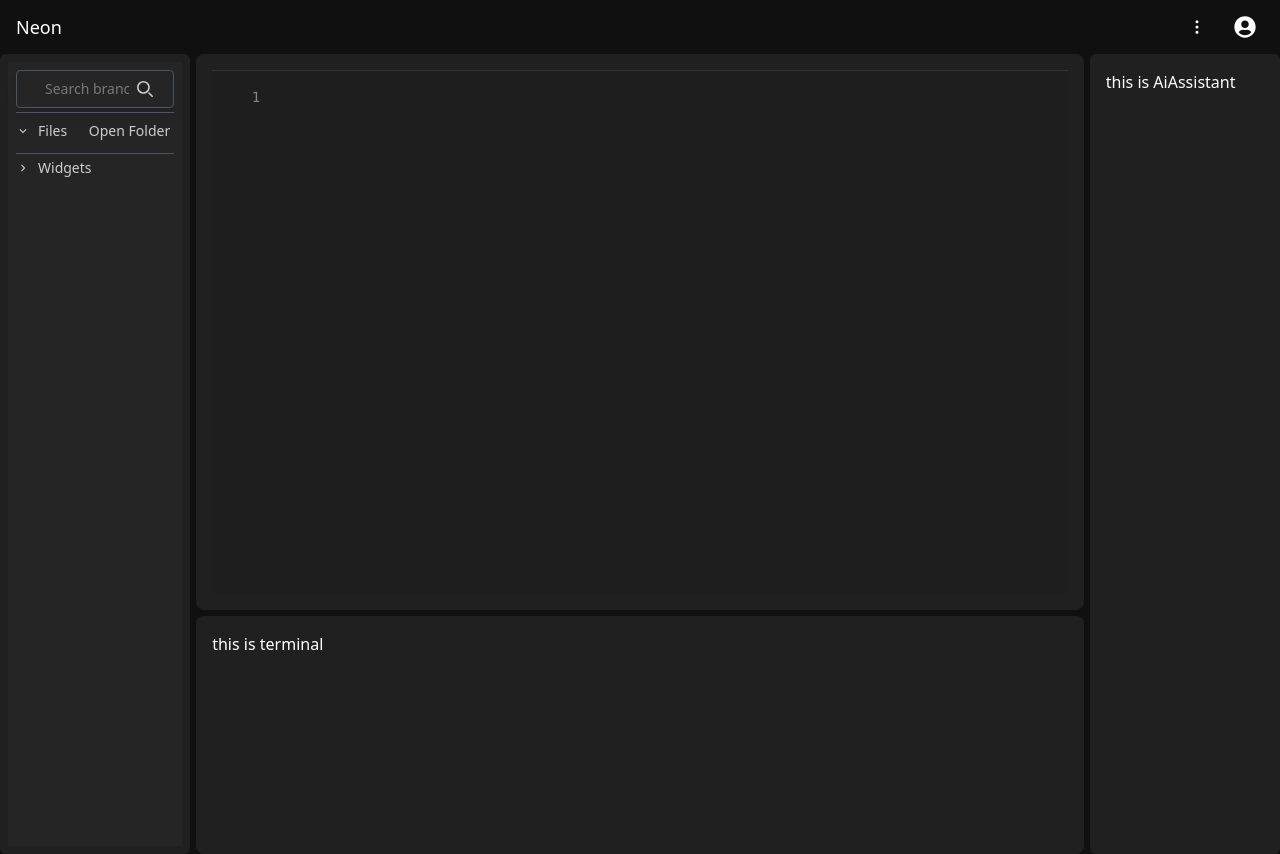
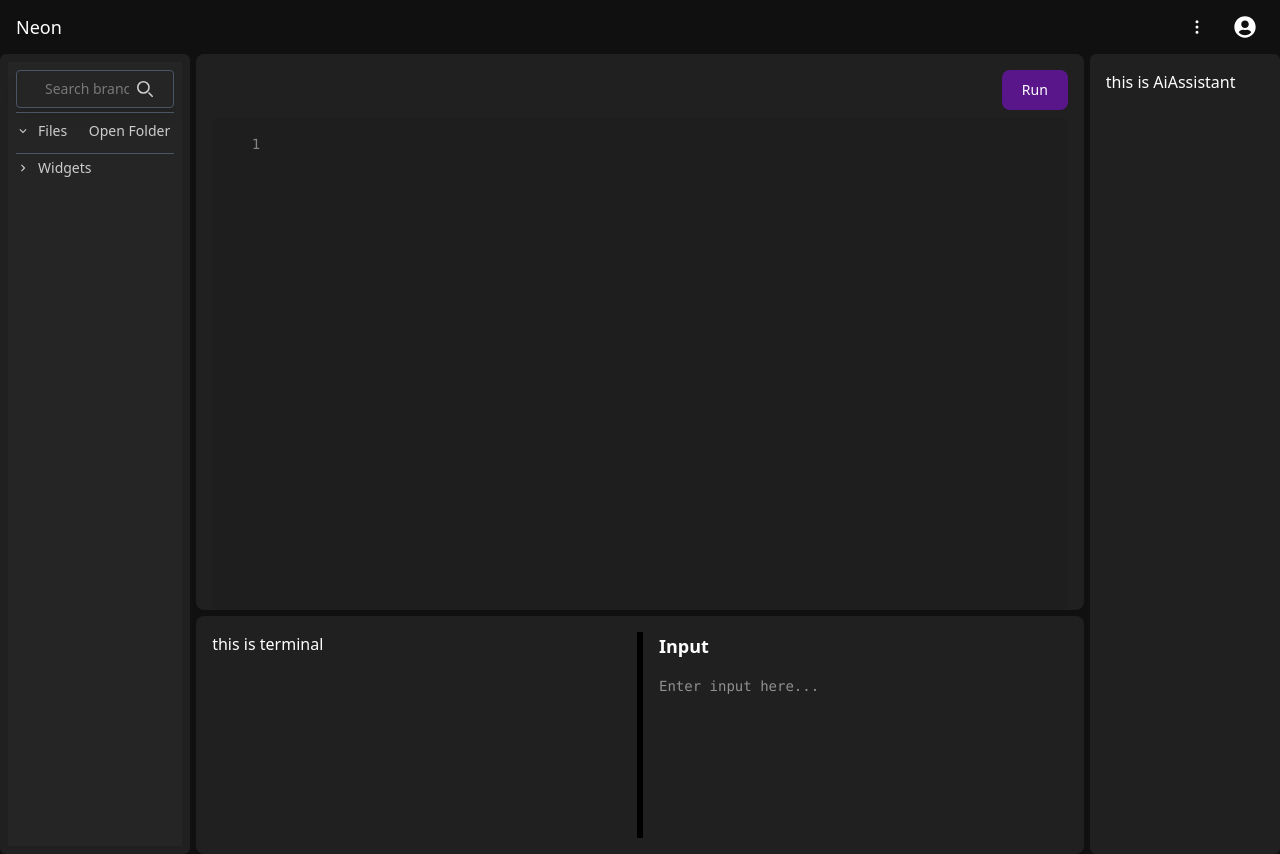
Before and after one commit to Mahbub2001/OxyGen-Scripts, a Next.js app: page / in a window 1280 px wide. After the commit the page ends 800 px from the top, so only its background shows below. Built offline with nearby package versions, Linux system fonts and the light colour scheme.

Commit message:
input_output

```diff
--- a/package.json
+++ b/package.json
@@ -9,6 +9,8 @@
     "lint": "next lint"
   },
   "dependencies": {
+    "axios": "^1.8.2",
+    "buffer": "^6.0.3",
     "flowbite-react": "^0.10.2",
     "lucide-react": "^0.477.0",
     "motion": "^12.4.10",
--- a/src/app/page.js
+++ b/src/app/page.js
@@ -41,7 +41,7 @@ export default function Home() {
   }
 
   return (
-    <div className="h-screen w-full sticky">
+    <div className="h-screen w-full sticky md:fixed">
       <div className="md:hidden flex justify-between p-4">
         <button onClick={toggleLeftSidebar}>
           <Menu className="h-6 w-6" />
--- a/src/components/Editor/Editor.js
+++ b/src/components/Editor/Editor.js
@@ -1,14 +1,20 @@
 "use client";
 import React, { useState, useEffect, useRef } from "react";
 
-function Editor({ fileContent, onContentChange }) {
+function Editor({ fileContent,setGetContent, onContentChange }) {
   const [content, setContent] = useState(fileContent);
   const textareaRef = useRef(null);
   const lineNumbersRef = useRef(null);
+  // console.log(content);
 
   useEffect(() => {
     setContent(fileContent);
   }, [fileContent]);
+
+  useEffect(() => {
+    setGetContent(content);
+  }, [content, setGetContent]);
+
 
   const handleChange = (e) => {
     const newContent = e.target.value;
--- a/src/components/EditorPanel/EditorPanel.js
+++ b/src/components/EditorPanel/EditorPanel.js
@@ -1,34 +1,127 @@
 "use client";
 
-import React from "react";
+import React, { useState } from "react";
 import { Panel, PanelGroup, PanelResizeHandle } from "react-resizable-panels";
 import Editor from "@/components/Editor/Editor";
 import Terminal from "@/components/Terminal/Terminal";
 import Tabs from "../Tabs/Tabs";
+import InputTaking from "../InputTaking/InputTaking";
 
-function EditorPanel({ tabs, setTabs,currentTab, setCurrentTab }) {
+function EditorPanel({ tabs, setTabs, currentTab, setCurrentTab }) {
+  const [currentInput, setCurrentInput] = useState("");
+  const [currentOutput, setCurrentOutput] = useState("");
+  const [getContent, setGetContent] = useState("");
+
   const closeTab = (tabName) => {
     setTabs((prevTabs) => prevTabs.filter((tab) => tab.name !== tabName));
     if (currentTab === tabName) {
       setCurrentTab(tabs.length > 1 ? tabs[0].name : null);
     }
   };
+  const encode = (str) => {
+    return Buffer.from(str, "binary").toString("base64");
+  };
 
+  const decode = (str) => {
+    return Buffer.from(str, "base64").toString();
+  };
+
+  const postSubmission = async (language_id, source_code, stdin) => {
+    const options = {
+      method: "POST",
+      url: "https://judge0-ce.p.rapidapi.com/submissions",
+      params: { base64_encoded: "true", fields: "*" },
+      headers: {
+        "content-type": "application/json",
+        "Content-Type": "application/json",
+        "X-RapidAPI-Key": "b4e5c5a05fmsh9adf6ec091523f8p165338jsncc58f31c26e1",
+        "X-RapidAPI-Host": "judge0-ce.p.rapidapi.com",
+      },
+      data: JSON.stringify({
+        language_id: language_id,
+        source_code: source_code,
+        stdin: stdin,
+      }),
+    };
+
+    const res = await axios.request(options);
+    return res.data.token;
+  };
+
+  const getOutput = async (token) => {
+    const options = {
+      method: "GET",
+      url: "https://judge0-ce.p.rapidapi.com/submissions/" + token,
+      params: { base64_encoded: "true", fields: "*" },
+      headers: {
+        "X-RapidAPI-Key": "3ed7a75b44mshc9e28568fe0317bp17b5b2jsn6d89943165d8",
+        "X-RapidAPI-Host": "judge0-ce.p.rapidapi.com",
+      },
+    };
+
+    // call the api
+    const res = await axios.request(options);
+    if (res.data.status_id <= 2) {
+      const res2 = await getOutput(token);
+      return res2.data;
+    }
+    return res.data;
+  };
+
+  const runCode = async () => {
+    console.log(getContent);
+    return;
+    const language_id = 103; //for c
+    const source_code = encode(getContent);
+    const stdin = encode(currentInput);
+
+    const token = await postSubmission(language_id, source_code, stdin);
+
+    const res = await getOutput(token);
+    const status_name = res.status.description;
+    const decoded_output = decode(res.stdout ? res.stdout : "");
+    const decoded_compile_output = decode(
+      res.compile_output ? res.compile_output : ""
+    );
+    const decoded_error = decode(res.stderr ? res.stderr : "");
+
+    let final_output = "";
+    if (res.status_id !== 3) {
+      if (decoded_compile_output === "") {
+        final_output = decoded_error;
+      } else {
+        final_output = decoded_compile_output;
+      }
+    } else {
+      final_output = decoded_output;
+    }
+    setCurrentOutput(status_name + "\n\n" + final_output);
+  };
   return (
     <div className="h-full rounded-md">
       <PanelGroup direction="vertical">
         <Panel defaultSize={70} minSize={30} className="">
           <div className="h-full bg-[#202020] rounded-lg shadow-lg p-4">
+            <div className="flex justify-between">
               <Tabs
                 tabs={tabs}
                 currentTab={currentTab}
                 setCurrentTab={setCurrentTab}
                 closeTab={closeTab}
               />
+              <button
+                type="button"
+                onClick={runCode}
+                class="focus:outline-none cursor-pointer text-white bg-purple-900 hover:bg-purple-900 focus:ring-4 focus:ring-purple-300 font-medium rounded-lg text-sm px-5 py-2.5 mb-2 dark:bg-purple-900 dark:hover:bg-purple-900 dark:focus:ring-purple-900"
+              >
+                Run
+              </button>
+            </div>
             <Editor
               fileContent={
                 tabs.find((tab) => tab.name === currentTab)?.content || ""
               }
+              setGetContent={setGetContent}
             />
           </div>
         </Panel>
@@ -37,7 +130,23 @@ function EditorPanel({ tabs, setTabs,currentTab, setCurrentTab }) {
 
         <Panel defaultSize={30} minSize={30} className="">
           <div className="bg-[#202020] h-full rounded-lg shadow-lg p-4">
+            <PanelGroup direction="horizontal">
+              <Panel defaultSize={50} minSize={30} className="">
                 <Terminal />
+              </Panel>
+
+              <PanelResizeHandle className="border-3 border-black cursor-row-resize block" />
+
+              <Panel defaultSize={50} minSize={30} className="">
+                <div className="h-full bg-[#202020] text-white px-4 rounded-lg">
+                  <h3 className="text-lg font-semibold mb-4">Input</h3>
+                  <InputTaking
+                    currentInput={currentInput}
+                    setCurrentInput={setCurrentInput}
+                  />
+                </div>
+              </Panel>
+            </PanelGroup>
           </div>
         </Panel>
       </PanelGroup>
--- /dev/null
+++ b/src/components/InputTaking/InputTaking.js
@@ -0,0 +1,20 @@
+import React from "react";
+
+function InputTaking({currentInput,setCurrentInput}) {
+  return (
+    <textarea
+      className="w-full h-full bg-transparent text-white font-mono resize-none outline-none"
+      placeholder="Enter input here..."
+      value={currentInput}
+      onChange={(e) => setCurrentInput(e.target.value)}
+      style={{
+        lineHeight: "1.5",
+        fontSize: "14px",
+        scrollbarWidth: "thin",
+        scrollbarColor: "#858585 transparent",
+      }}
+    />
+  );
+}
+
+export default InputTaking;
```
Also changed, not shown: 1 other file (tests, documents, lock files or other folders). Lines whose indentation alone changed are shown as unchanged.
